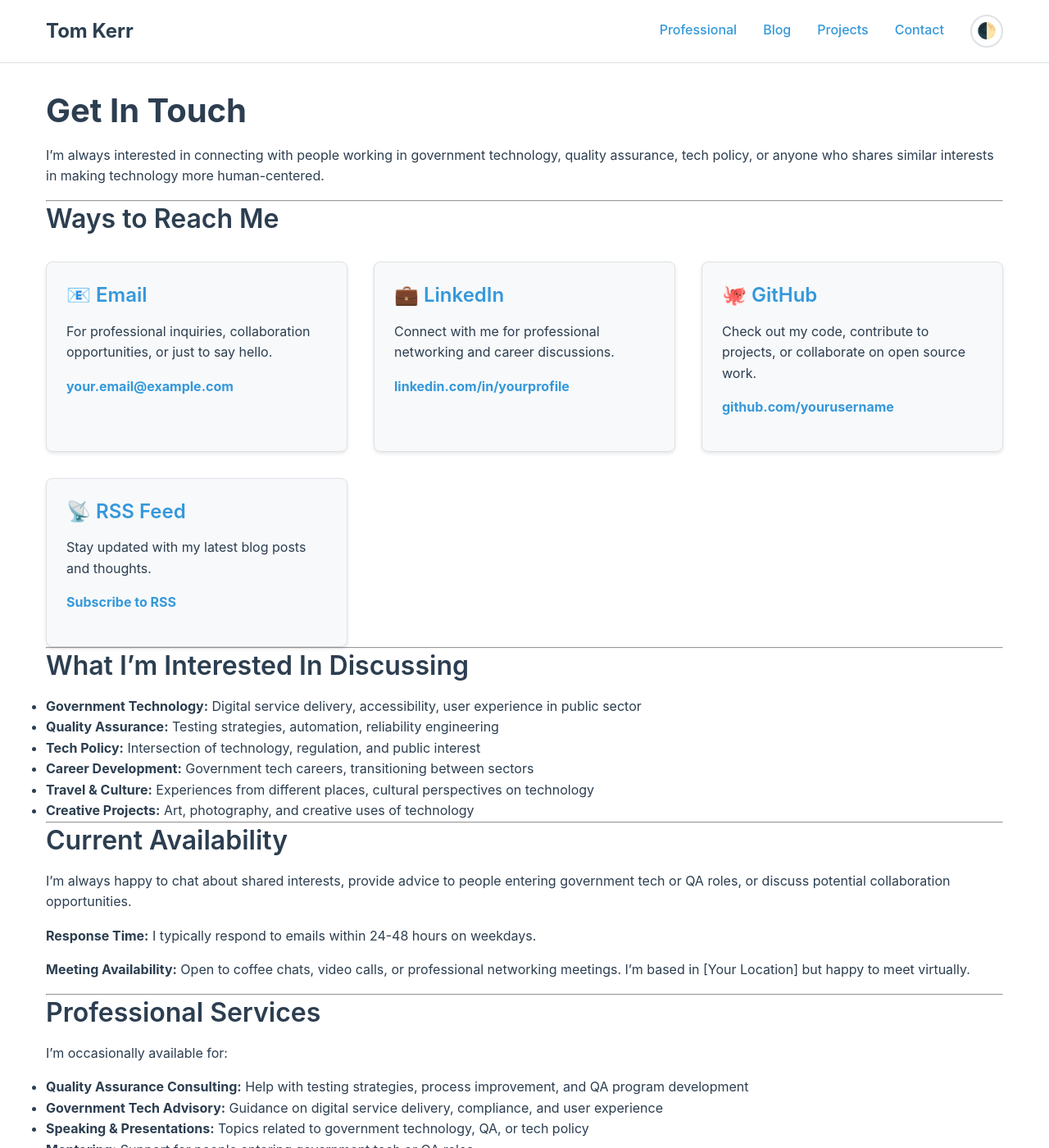
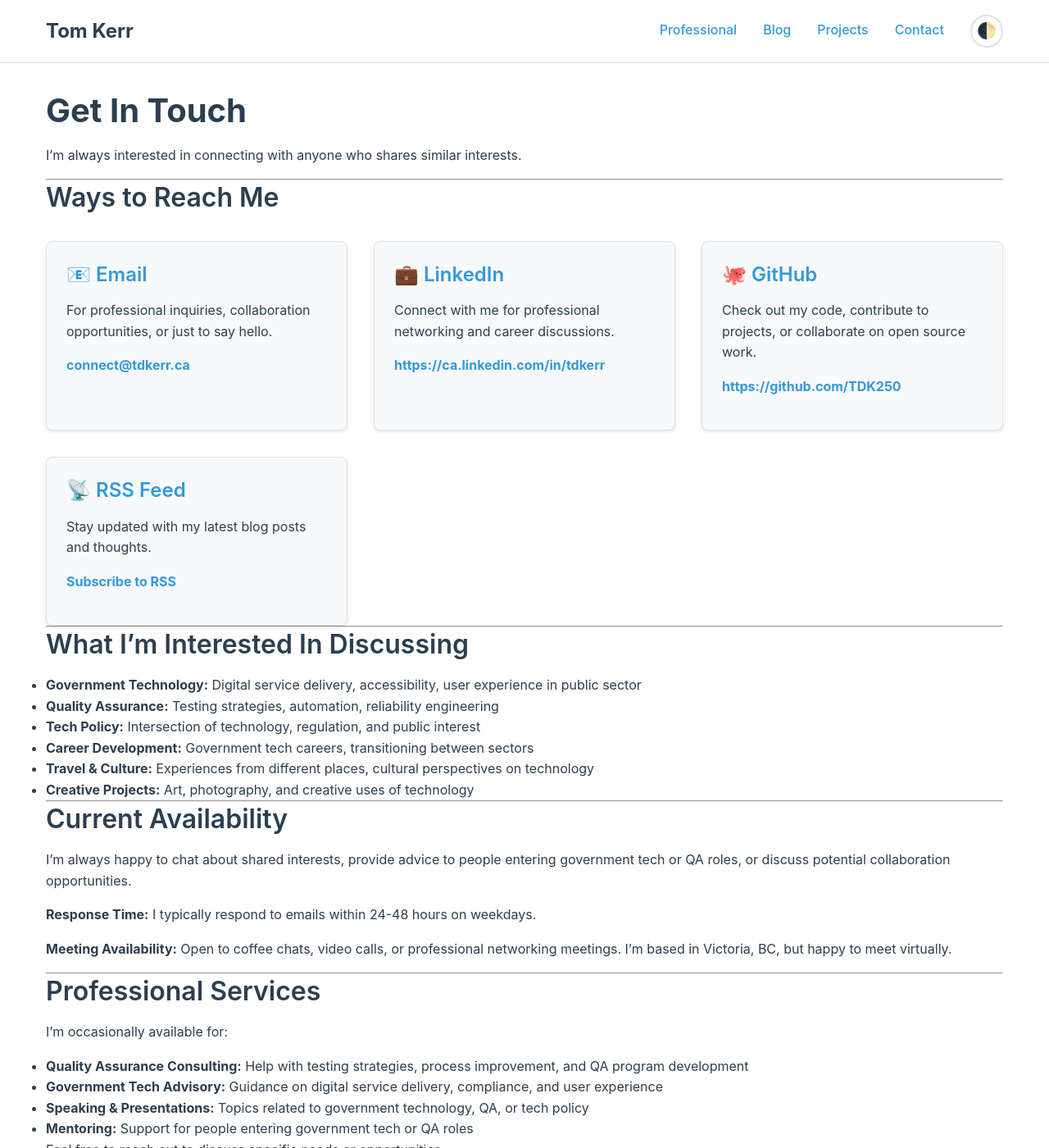
Before and after one commit to TDK250/Toms-Site, a Jekyll site: the page built from contact.md, in a window 1280 px wide and 1400 px high. Shown: the whole window at 82% size. Built offline with Jekyll 4.4.1, drawn with Linux system fonts in a browser that asks for light colours.

Commit message:
Update contact.md

```diff
--- a/contact.md
+++ b/contact.md
@@ -5,7 +5,7 @@ title: Contact
 
 # Get In Touch
 
-I'm always interested in connecting with people working in government technology, quality assurance, tech policy, or anyone who shares similar interests in making technology more human-centered.
+I'm always interested in connecting with anyone who shares similar interests.
 
 ---
 
@@ -16,19 +16,19 @@ I'm always interested in connecting with people working in government technology
   <div class="card">
     <h3>📧 Email</h3>
     <p>For professional inquiries, collaboration opportunities, or just to say hello.</p>
-    <p><strong><a href="mailto:your.email@example.com">your.email@example.com</a></strong></p>
+    <p><strong><a href="mailto:connect@tdkerr.ca">connect@tdkerr.ca</a></strong></p>
   </div>
 
   <div class="card">
     <h3>💼 LinkedIn</h3>
     <p>Connect with me for professional networking and career discussions.</p>
-    <p><strong><a href="https://linkedin.com/in/yourprofile" target="_blank" rel="noopener">linkedin.com/in/yourprofile</a></strong></p>
+    <p><strong><a href="https://ca.linkedin.com/in/tdkerr" target="_blank" rel="noopener">https://ca.linkedin.com/in/tdkerr</a></strong></p>
   </div>
 
   <div class="card">
     <h3>🐙 GitHub</h3>
     <p>Check out my code, contribute to projects, or collaborate on open source work.</p>
-    <p><strong><a href="https://github.com/yourusername" target="_blank" rel="noopener">github.com/yourusername</a></strong></p>
+    <p><strong><a href="https://github.com/TDK250" target="_blank" rel="noopener">https://github.com/TDK250</a></strong></p>
   </div>
 
   <div class="card">
@@ -58,7 +58,7 @@ I'm always happy to chat about shared interests, provide advice to people enteri
 
 **Response Time:** I typically respond to emails within 24-48 hours on weekdays.
 
-**Meeting Availability:** Open to coffee chats, video calls, or professional networking meetings. I'm based in [Your Location] but happy to meet virtually.
+**Meeting Availability:** Open to coffee chats, video calls, or professional networking meetings. I'm based in Victoria, BC, but happy to meet virtually.
 
 ---
 
```
